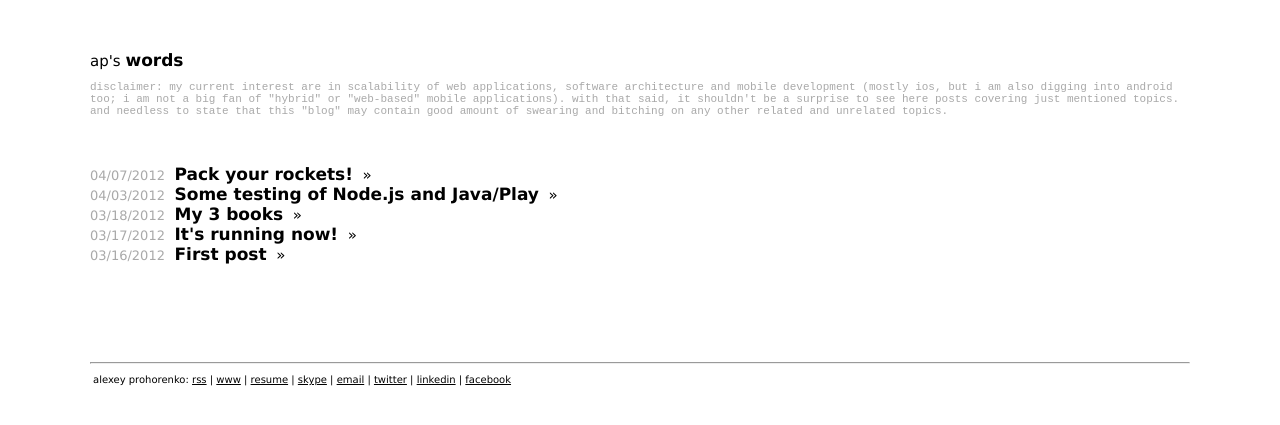
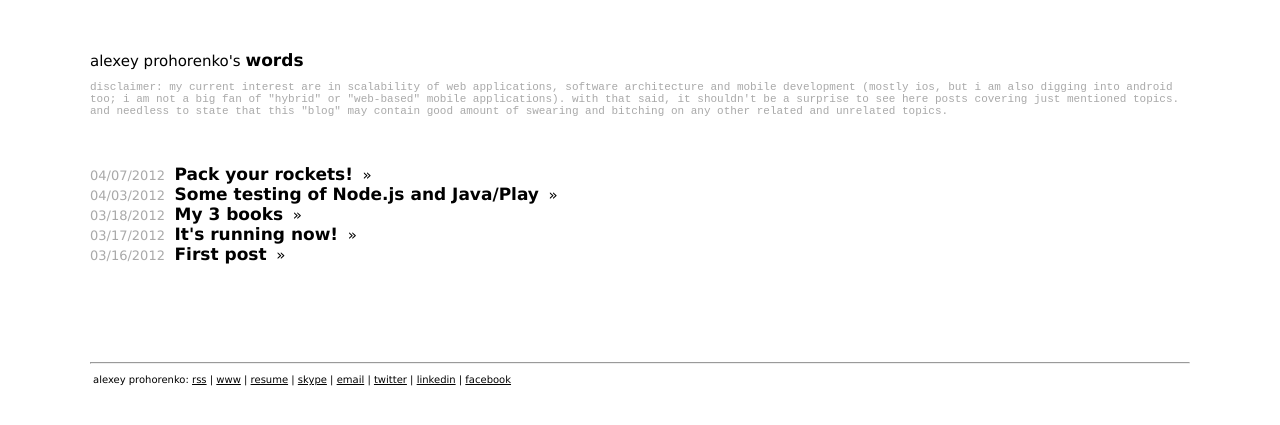
Before and after one commit to alexeypro/alexeypro.github.com, a Jekyll site: the page built from index.html, in a window 1280 px wide. Shown: the top 425 px of the page. Built offline with Jekyll 4.4.1, drawn with Linux system fonts in a browser that asks for light colours.

Commit message:
keep full name instead of acronym AP

```diff
--- a/_layouts/default.html
+++ b/_layouts/default.html
@@ -28,7 +28,7 @@ a.ax:hover {  color:red; }
 <blockquote>
 <div>
 
-    <a class="ax" href="http://alexeypro.com">ap</a>'s <strong><a class="ax" href="/">words</a></strong> <br/>
+    <a class="ax" href="http://alexeypro.com">alexey prohorenko</a>'s <strong><a class="ax" href="/">words</a></strong> <br/>
     <pre class="small">disclaimer: my current interest are in scalability of web applications, software architecture and mobile development (mostly ios, but i am also digging into android too; i am not a big fan of "hybrid" or "web-based" mobile applications). with that said, it shouldn't be a surprise to see here posts covering just mentioned topics. and needless to state that this "blog" may contain good amount of swearing and bitching on any other related and unrelated topics.</pre>
 
 <br/><br/>
```
